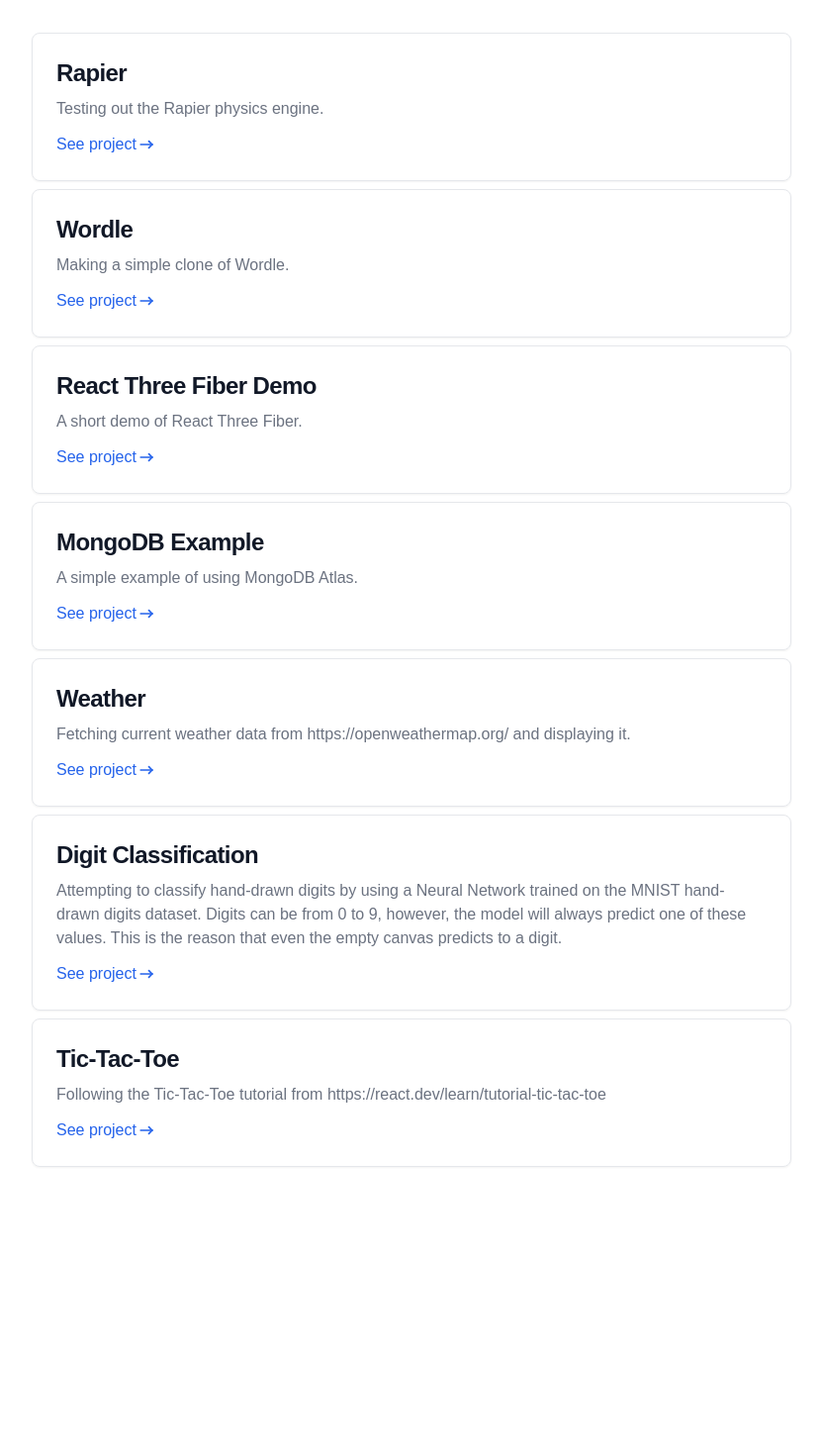
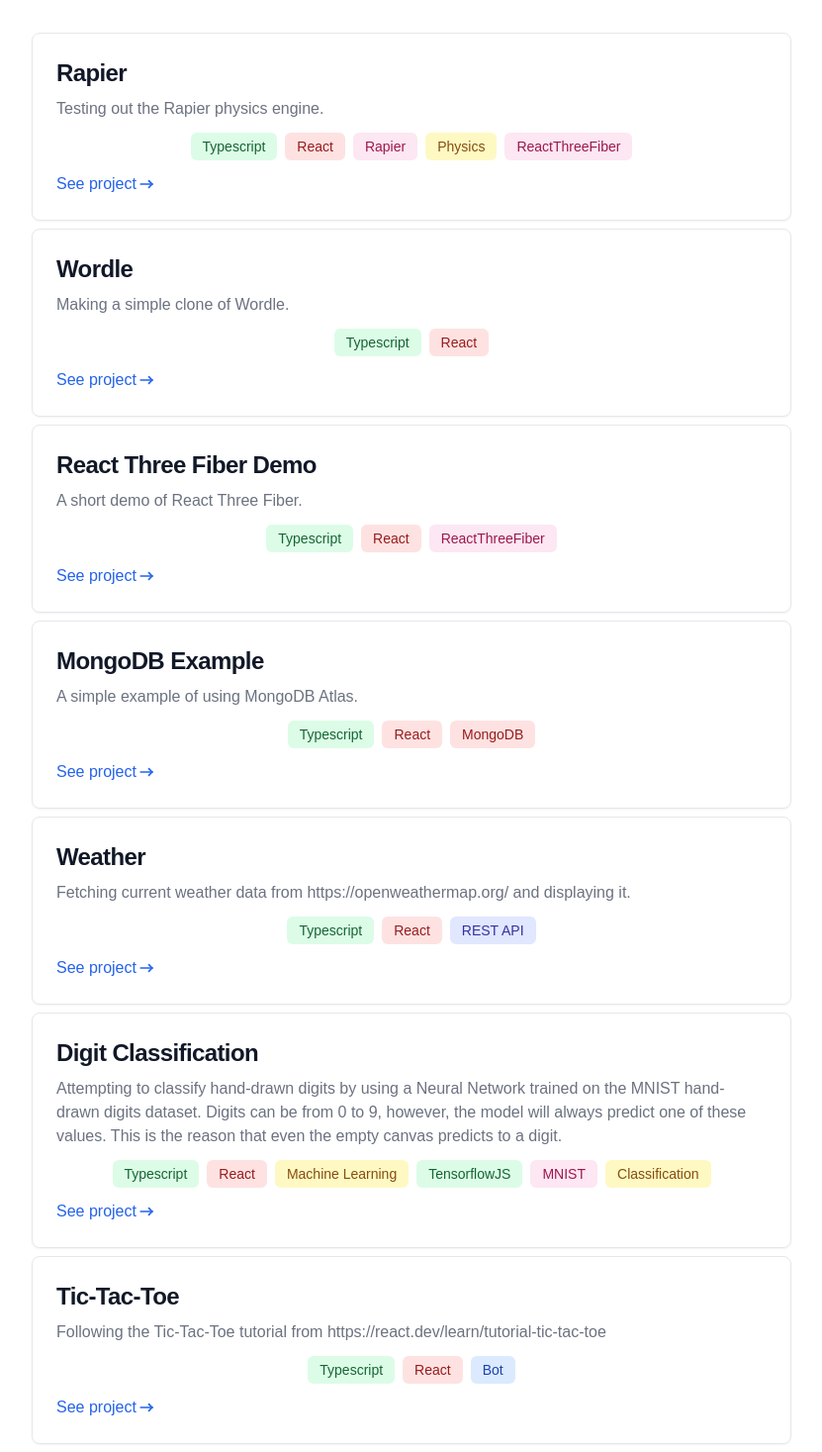
Before and after one commit to ymumberson/Tailwind-Portfolio, a Next.js app: page /playground in a window 1280 px wide. Shown: the part 183-1650 px from the top of the page at 99% size, without its empty margins (224-1055 px from the left). Before the commit the page ends 1426 px from the top, so only its background shows below. Built offline with nearby package versions, Linux system fonts and the light colour scheme.

Commit message:
Added in topic tags to the playground projects.

```diff
--- a/src/app/playground/digit-classification/page.tsx
+++ b/src/app/playground/digit-classification/page.tsx
@@ -290,7 +290,7 @@ const DigitClassification = () => {
     }
 
     return (
-        <Project className="flex flex-col md:flex-row" name="Digit Classification" description="Attempting to classify hand-drawn digits by using a Neural Network trained on the MNIST hand-drawn digits dataset. Digits can be from 0 to 9, however, the model will always predict one of these values. This is the reason that even the empty canvas predicts to a digit.">
+        <Project className="flex flex-col md:flex-row" name="Digit Classification" description="Attempting to classify hand-drawn digits by using a Neural Network trained on the MNIST hand-drawn digits dataset. Digits can be from 0 to 9, however, the model will always predict one of these values. This is the reason that even the empty canvas predicts to a digit." topics={['Typescript', 'React', 'Machine Learning', 'TensorflowJS', 'MNIST', 'Classification']}>
             <DigitCanvas width={28} scale={11} canvasRef={canvasRef} makePrediction={MakePrediction}/>
             <PredictionCanvas canvasRef={canvasRef} predictions={predictions}/>
         </Project>
--- a/src/app/playground/mongo-db-example/page.tsx
+++ b/src/app/playground/mongo-db-example/page.tsx
@@ -98,7 +98,7 @@ const MongoDbExample = () => {
     }
 
     return (
-        <Project name="MongoDB Example" description="This uses the MongoDB Atlas integration from Vercel to read and display data from MongoDB">
+        <Project name="MongoDB Example" description="This uses the MongoDB Atlas integration from Vercel to read and display data from MongoDB" topics={['Typescript', 'React', 'MongoDB']}>
             <div className="flex flex-col">
                 <div className="flex flex-row gap-3">
                     <button onClick={previousPage} disabled={loading}>Previous</button>
--- a/src/app/playground/page.tsx
+++ b/src/app/playground/page.tsx
@@ -10,13 +10,13 @@ export default function Playground() {
           These are small coding experiements to learn something new, with a focus on being interactive.
         </p>
         <div className="flex flex-col items-center gap-2">
-            <Card title="Rapier" href="/playground/rapier" hrefText="See project" description="Testing out the Rapier physics engine." />
-            <Card title="Wordle" href="/playground/wordle" hrefText="See project" description="Making a simple clone of Wordle." />
-            <Card title="React Three Fiber Demo" href="/playground/react-three-fiber" hrefText="See project" description="A short demo of React Three Fiber." />
-            <Card title="MongoDB Example" href="/playground/mongo-db-example" hrefText="See project" description="A simple example of using MongoDB Atlas." />
-            <Card title="Weather" href="/playground/weather" hrefText="See project" description="Fetching current weather data from https://openweathermap.org/ and displaying it." />
-            <Card title="Digit Classification" href="/playground/digit-classification" hrefText="See project" description="Attempting to classify hand-drawn digits by using a Neural Network trained on the MNIST hand-drawn digits dataset. Digits can be from 0 to 9, however, the model will always predict one of these values. This is the reason that even the empty canvas predicts to a digit." />
-            <Card title="Tic-Tac-Toe" href="/playground/tic-tac-toe" hrefText="See project" description="Following the Tic-Tac-Toe tutorial from https://react.dev/learn/tutorial-tic-tac-toe" />
+            <Card title="Rapier" href="/playground/rapier" hrefText="See project" description="Testing out the Rapier physics engine." topics={['Typescript', 'React', 'Rapier', 'Physics', 'ReactThreeFiber']}/>
+            <Card title="Wordle" href="/playground/wordle" hrefText="See project" description="Making a simple clone of Wordle." topics={['Typescript', 'React']}/>
+            <Card title="React Three Fiber Demo" href="/playground/react-three-fiber" hrefText="See project" description="A short demo of React Three Fiber." topics={['Typescript', 'React', 'ReactThreeFiber']}/>
+            <Card title="MongoDB Example" href="/playground/mongo-db-example" hrefText="See project" description="A simple example of using MongoDB Atlas." topics={['Typescript', 'React', 'MongoDB']}/>
+            <Card title="Weather" href="/playground/weather" hrefText="See project" description="Fetching current weather data from https://openweathermap.org/ and displaying it." topics={['Typescript', 'React', 'REST API']}/>
+            <Card title="Digit Classification" href="/playground/digit-classification" hrefText="See project" description="Attempting to classify hand-drawn digits by using a Neural Network trained on the MNIST hand-drawn digits dataset. Digits can be from 0 to 9, however, the model will always predict one of these values. This is the reason that even the empty canvas predicts to a digit." topics={['Typescript', 'React', 'Machine Learning', 'TensorflowJS', 'MNIST', 'Classification']}/>
+            <Card title="Tic-Tac-Toe" href="/playground/tic-tac-toe" hrefText="See project" description="Following the Tic-Tac-Toe tutorial from https://react.dev/learn/tutorial-tic-tac-toe" topics={['Typescript', 'React', 'Bot']}/>
         </div>
       </div>
     );
--- a/src/app/playground/rapier/page.tsx
+++ b/src/app/playground/rapier/page.tsx
@@ -42,6 +42,7 @@ const Rapier = () => {
         <Project
             name="Rapier"
             description="Testing out the Rapier physics engine alongside React Three Fiber. This demo uses the cup model with 2 simple cylinder colliders to try and improve performance. This means that each cup is a RigidBody with 2 colliders. You can click on any of the cups to make them jump into the air. Enable debug mode to see the colliders and frame rate, or change the spawn settings. Max items controls how many items can be on the screen, and spawn rate controls how many seconds there are between item spawns. Otherwise this uses the standard OrbitControls so you can pan and zoom etc."
+            topics={['Typescript', 'React', 'Rapier', 'Physics', 'ReactThreeFiber']}
         >
             <Controls debugMode={debugMode} setDebugMode={setDebugMode} maxItems={maxItems} setMaxItems={setMaxItems} itemSpawnRate={itemSpawnRate} setItemSpawnRate={setItemSpawnRate} itemSpawnRequest={itemSpawnRequest} setItemSpawnRequest={setItemSpawnRequest}/>
             <div className="h-[500px]">
--- a/src/app/playground/react-three-fiber/page.tsx
+++ b/src/app/playground/react-three-fiber/page.tsx
@@ -16,6 +16,7 @@ const ReactThreeFiberDemo = () => {
         <Project
         name="React Three Fiber Demo"
         description="A short demo of loading a GLB into React Three Fiber. This demo has orbit controls to manipulate the model. The model is a simple keyboard I modelled in Blender."
+        topics={['Typescript', 'React', 'ReactThreeFiber']}
         >
             <div className="w-full h-[500px]">
             <Canvas>
--- a/src/app/playground/tic-tac-toe/page.tsx
+++ b/src/app/playground/tic-tac-toe/page.tsx
@@ -286,7 +286,7 @@ export default function TicTacToe() {
     }, [singlePlayer, playAsNaughts]);
 
     return (
-        <Project name="Tic-Tac-Toe" description="Following the Tic-Tac-Toe tutorial from https://react.dev/learn/tutorial-tic-tac-toe">
+        <Project name="Tic-Tac-Toe" description="Following the Tic-Tac-Toe tutorial from https://react.dev/learn/tutorial-tic-tac-toe" topics={['Typescript', 'React', 'Bot']}>
             <div className="flex items-center flex-col pb-5">
                 <Toggle value={singlePlayer} setValue={setSinglePlayer} falseText="Two Player" trueText="Single Player"/>
                 { singlePlayer && <div className="mt-3 flex gap-2">
--- a/src/app/playground/weather/page.tsx
+++ b/src/app/playground/weather/page.tsx
@@ -149,7 +149,7 @@ const WeatherPage = () => {
     const { data, error } = useSWR('dataKey', fetchData);
 
     return (
-        <Project name="Weather" description="Fetching current weather data from https://openweathermap.org/ and displaying it.">
+        <Project name="Weather" description="Fetching current weather data from https://openweathermap.org/ and displaying it." topics={['Typescript', 'React', 'REST API']}>
             {error && <ErrorMsg error={error} />}
             {!error && !data && <Loading />}
             {!error && data && <Weather data={data}/>}
--- a/src/app/playground/wordle/page.tsx
+++ b/src/app/playground/wordle/page.tsx
@@ -224,7 +224,7 @@ const Wordle = () => {
     }
 
     return (
-        <Project name="Wordle" description="This is a simple clone of Wordle. It chooses a target word from a Wordle-style answer list, while still allowing guesses from a local dictionary of valid 5 letter words. After the game is completed, win or lose, you can press 'Open Definition' to open a dictionary definition in another window.">
+        <Project name="Wordle" description="This is a simple clone of Wordle. It chooses a target word from a Wordle-style answer list, while still allowing guesses from a local dictionary of valid 5 letter words. After the game is completed, win or lose, you can press 'Open Definition' to open a dictionary definition in another window." topics={['Typescript', 'React']}>
             <div className="flex flex-col items-center justify-center">
                 <div className="flex w-60 p-2 justify-between items-center">
                     <h2>{gameStatus}</h2>
```
